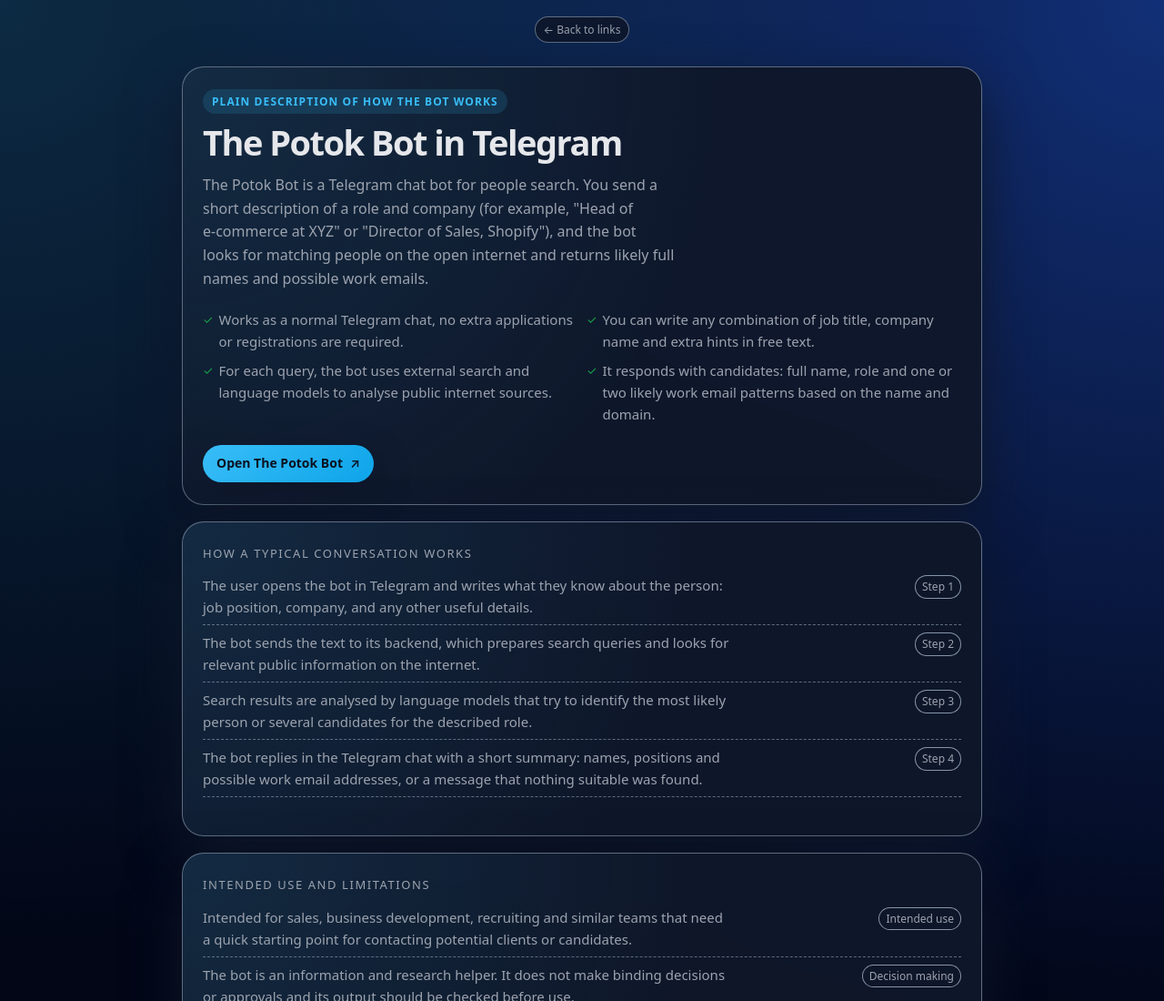
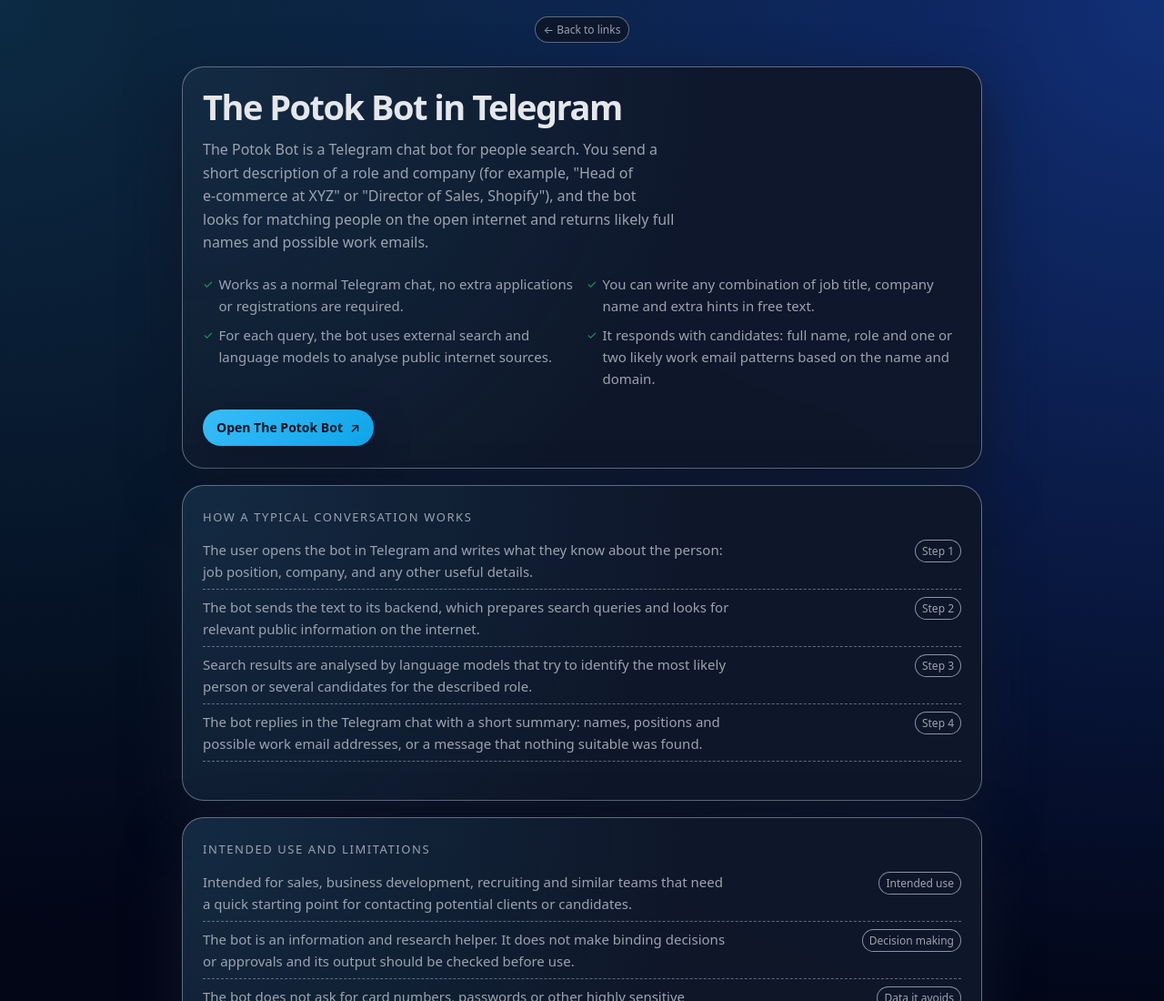
Before and after one commit to Ivang71/ptk, a plain HTML site: page landing.html in a window 1280 px wide. Shown: the top 1100 px of the page at 91% size. Drawn offline with Linux system fonts and the light colour scheme.

Commit message:
remove top plaque

```diff
--- a/landing.html
+++ b/landing.html
@@ -308,10 +308,6 @@
     <main>
       <div class="shell">
         <section class="panel">
-          <div class="eyebrow" id="lng-eyebrow">
-            <div class="badge-dot"></div>
-            Plain description of how the bot works
-          </div>
           <h1 id="lng-title">The Potok Bot in Telegram</h1>
           <p class="subtitle" id="lng-subtitle">
             The Potok Bot is a Telegram chat bot for people search. You send a short description of a role
@@ -411,7 +407,6 @@
         en: {
           pageTitle: "The Potok Bot – Lead Intake Assistant for Banks",
           backLink: "← Back to links",
-          eyebrow: "Plain description of how the bot works",
           title: "The Potok Bot in Telegram",
           subtitle: "The Potok Bot is a Telegram chat bot for people search. You send a short description of a role and company (for example, \"Head of e‑commerce at XYZ\" or \"Director of Sales, Shopify\"), and the bot looks for matching people on the open internet and returns likely full names and possible work emails.",
           bullets: [
```
